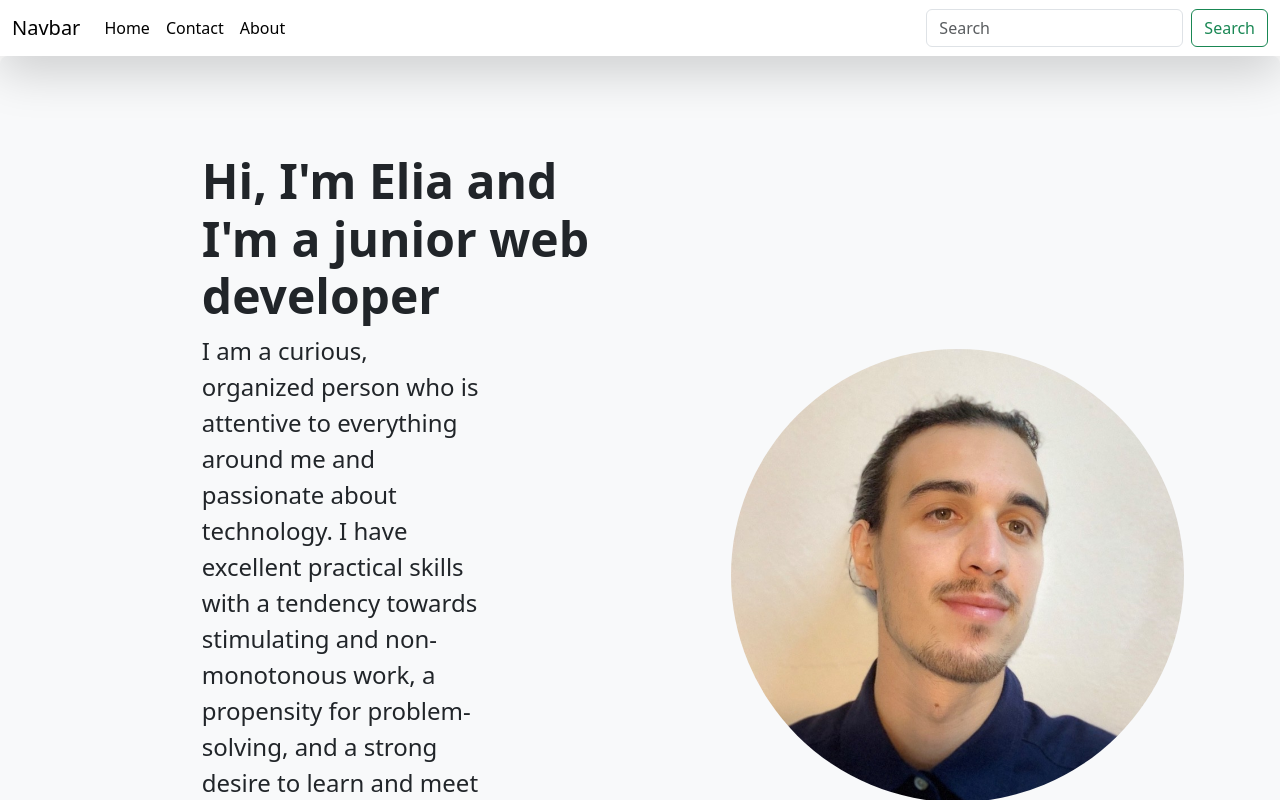
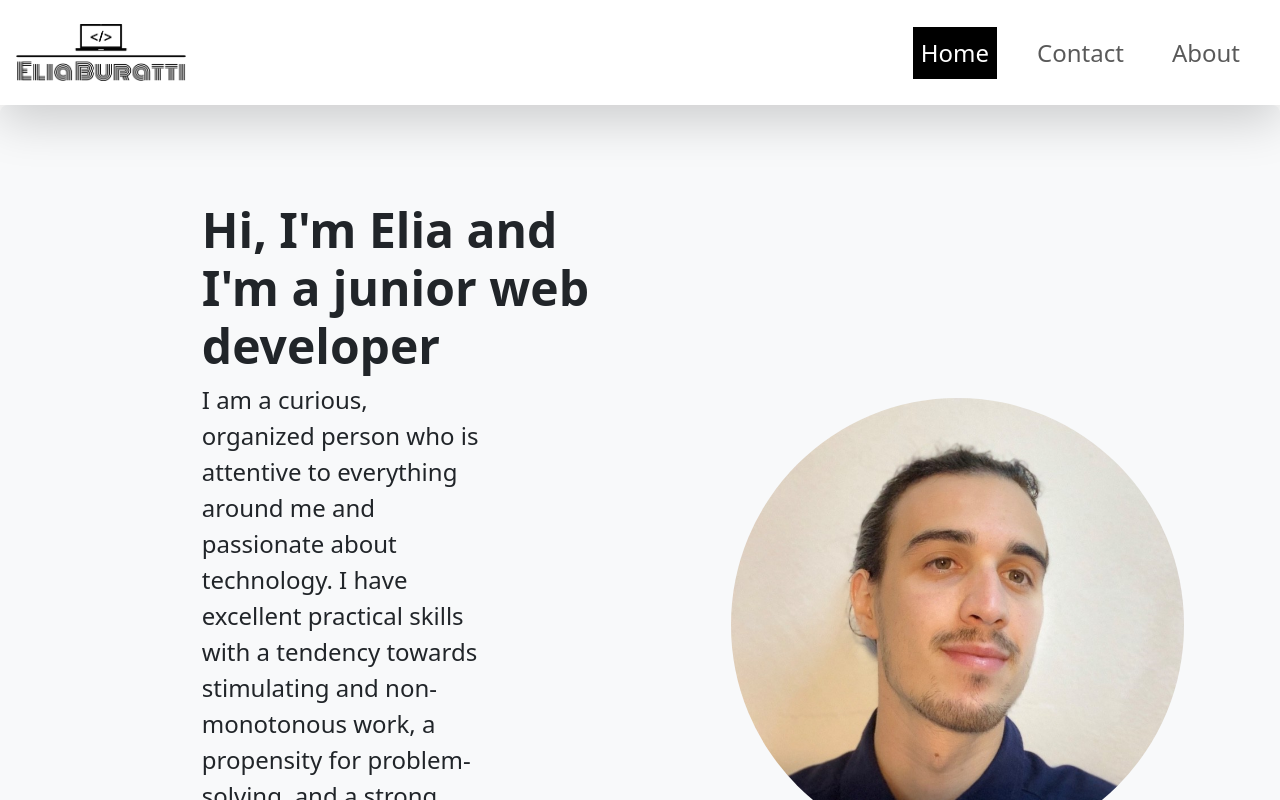
Before and after one commit to EliaBuratti/vite-boolfolio, a Vue app: page /#/ in a window 1280 px wide. Shown: the top 800 px of the page. Built offline with nearby package versions, Linux system fonts and the light colour scheme; no server answers.

Commit message:
add logo navbar and fix graphic

```diff
--- a/src/components/partials/NavBar.vue
+++ b/src/components/partials/NavBar.vue
@@ -1,36 +1,79 @@
 <script>
+import state from '../../dataJs/state';
+
 export default {
     name: 'NavBar',
+
+    data() {
+        return {
+            state,
+        }
+    },
+
+    methods: {
+
+
+    },
+
+    mounted() {
+        //console.log(this.$route.fullPath)
+    }
 }
 </script>
 <template>
     <nav class="navbar navbar-expand-lg shadow-lg">
-        <div class="container-fluid">
-            <a class="navbar-brand" href="#">Navbar</a>
+        <div class="container-fluid p-3">
+            <router-link to="/" class="nav-link active" aria-current="page">
+                <img width="170" class="img-fluid" :src="state.getImagePath('logo-no-background.png')" alt="logo">
+            </router-link>
+
+
             <button class="navbar-toggler" type="button" data-bs-toggle="collapse" data-bs-target="#navbarSupportedContent"
                 aria-controls="navbarSupportedContent" aria-expanded="false" aria-label="Toggle navigation">
                 <span class="navbar-toggler-icon"></span>
             </button>
             <div class="collapse navbar-collapse" id="navbarSupportedContent">
-                <ul class="navbar-nav me-auto mb-2 mb-lg-0">
-                    <li class="nav-item">
-                        <router-link to="/" class="nav-link active" aria-current="page">Home</router-link>
+                <ul class="eb_nav-list navbar-nav ms-auto mb-2 mb-lg-0">
+                    <li class="p-0 rounded-0">
+                        <router-link to="/" class="nav-link" :class="this.$route.fullPath == '/' ? 'eb_active' : ''"
+                            aria-current="page">Home</router-link>
                     </li>
-                    <li class="nav-item">
-                        <router-link to="/contact" class="nav-link active" aria-current="page">Contact</router-link>
+                    <li class="p-0 rounded-0">
+                        <router-link to="/contact" class="nav-link"
+                            :class="this.$route.fullPath == '/contact' ? 'eb_active' : ''"
+                            aria-current="page">Contact</router-link>
                     </li>
-                    <li class="nav-item">
-                        <router-link to="/about" class="nav-link active" aria-current="page">About</router-link>
+                    <li class="p-0 rounded-0">
+                        <router-link to="/about" class="nav-link"
+                            :class="this.$route.fullPath == '/about' ? 'eb_active' : ''"
+                            aria-current="page">About</router-link>
                     </li>
                 </ul>
-                <form class="d-flex" role="search">
-                    <input class="form-control me-2" type="search" placeholder="Search" aria-label="Search">
-                    <button class="btn btn-outline-success" type="submit">Search</button>
-                </form>
             </div>
         </div>
     </nav>
 </template>
 
 
-<style lang="scss" scoped></style>
+<style lang="scss" scoped>
+.eb_nav-list {
+
+
+    li {
+        font-size: 1.5rem;
+        margin: 0 1rem;
+        padding: 0 0.5rem;
+
+        :hover {
+            border-width: 100%;
+            background-color: black;
+            color: white;
+        }
+    }
+
+    .eb_active {
+        background-color: black;
+        color: white;
+    }
+}
+</style>
```
Also changed, not shown: src/components/views/ProjectView.vue (+8 -8 lines), src/assets/images/logo-no-background.png (added).
